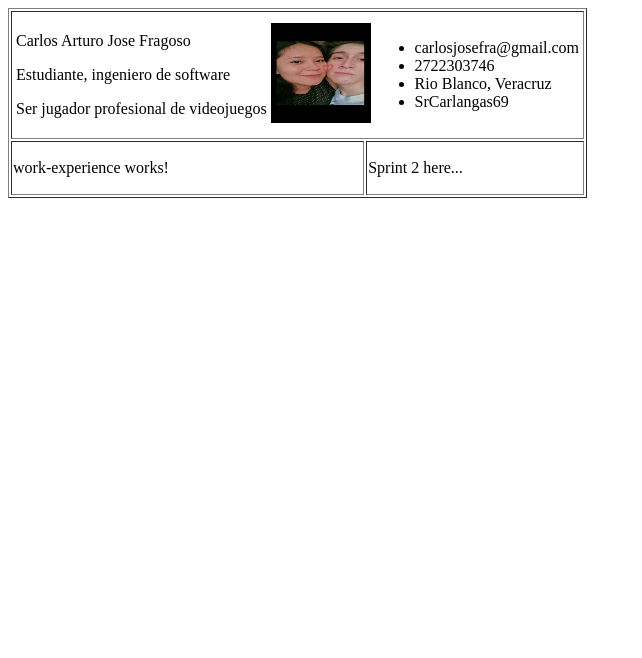
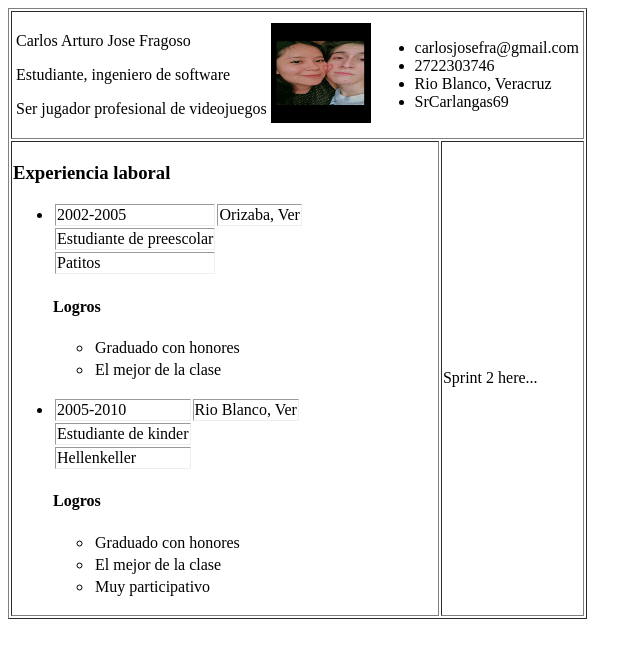
Before and after one commit to CarlosArt17/CarlosArt17.github.io, an Angular app: page / in a window 1280 px wide. Shown: the top 658 px of the page, without its empty margins (0-642 px from the left). Built offline with nearby package versions, Linux system fonts and the light colour scheme.

Commit message:
create work experience #3

```diff
--- a/src/app/work-experience/work-experience.component.html
+++ b/src/app/work-experience/work-experience.component.html
@@ -1 +1,23 @@
-<p>work-experience works!</p>
+<h3>Experiencia laboral</h3>
+<ul *ngFor="let work of workExperience">
+    <li>
+        <tr>
+            <td>{{ work.fecha }}</td>
+            <td>{{ work.ubicacion}}</td>
+        </tr>
+        <tr>
+            <td>{{ work.puesto}}</td>
+        </tr>
+        <tr>
+            <td>{{ work.empresa}}</td>
+        </tr>
+        <h4>Logros</h4>
+        <ul *ngFor="let logro of work.logros">
+            <li>
+                <tr>
+                    {{logro.descripcion}}
+                </tr>
+            </li>
+        </ul>
+    </li>
+</ul>
--- a/src/app/work-experience/work-experience.component.ts
+++ b/src/app/work-experience/work-experience.component.ts
@@ -7,9 +7,35 @@ import { Component, OnInit } from '@angular/core';
 })
 export class WorkExperienceComponent implements OnInit {
 
+
+  workExperience : Array<any> = [];
   constructor() { }
 
   ngOnInit(): void {
+     let work1 = {
+      fecha : "2002-2005",
+      ubicacion : "Orizaba, Ver",
+      puesto : "Estudiante de preescolar",
+      empresa : "Patitos",
+      logros : [
+        {descripcion : "Graduado con honores"},
+        {descripcion : "El mejor de la clase"},
+      ]
+    };
+     let work2 = {
+      fecha : "2005-2010",
+      ubicacion : "Rio Blanco, Ver",
+      puesto : "Estudiante de kinder",
+      empresa : "Hellenkeller",
+      logros : [
+        {descripcion : "Graduado con honores"},
+        {descripcion : "El mejor de la clase"},
+        {descripcion : "Muy participativo"}
+      ]
+     };
+
+    this.workExperience.push(work1);
+    this.workExperience.push(work2);
   }
 
 }
```
